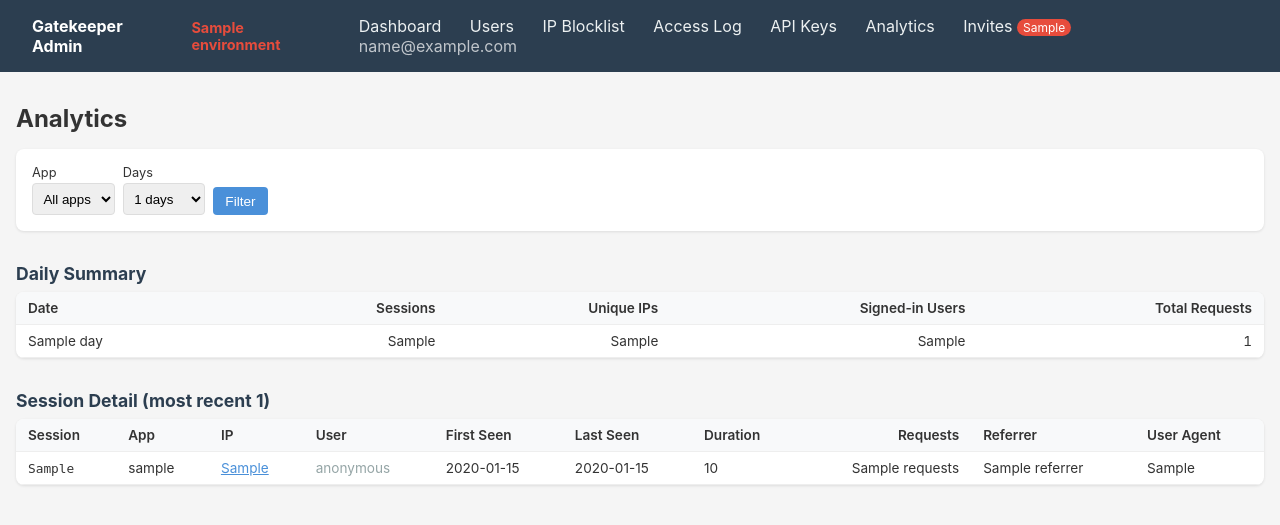
After one commit to Callendina/gatekeeper, a Python web app: template gatekeeper/templates/admin/analytics.html in a window 1280 px wide. The commit adds this page. Shown: the top 525 px of the page. Run offline with Jinja, Linux system fonts and the light colour scheme; the template is opened without the code that fills it: most values are stand-ins (such as "Sample title", 1, 10 or a date in 2020).

Commit message:
Add analytics dashboard with session tracking, referrer, and user agent
Log session_token, referrer, and user_agent on every request through
forward_auth. New /_auth/admin/analytics page shows daily unique session
counts and per-session detail (IP, sign-in status, duration, referrer,
user agent). Filterable by app and time range. DB columns auto-migrate.

Co-Authored-By: Claude Opus 4.6 (1M context) <noreply@anthropic.com>

```diff
--- a/gatekeeper/database.py
+++ b/gatekeeper/database.py
@@ -21,6 +21,9 @@ async def init_db(database_path: str):
 
         # Migrate: add columns that may be missing from older databases
         await _add_column_if_missing(conn, "api_keys", "rate_limit_override", "INTEGER DEFAULT 0")
+        await _add_column_if_missing(conn, "access_log", "session_token", "VARCHAR(255)")
+        await _add_column_if_missing(conn, "access_log", "referrer", "TEXT")
+        await _add_column_if_missing(conn, "access_log", "user_agent", "TEXT")
 
 
 async def _add_column_if_missing(conn, table: str, column: str, col_type: str):
--- a/gatekeeper/models.py
+++ b/gatekeeper/models.py
@@ -140,6 +140,9 @@ class AccessLog(Base):
     method: Mapped[str] = mapped_column(String(10), nullable=False)
     user_email: Mapped[str | None] = mapped_column(String(255), nullable=True)
     status: Mapped[str] = mapped_column(String(20), nullable=False)  # allowed, blocked, rate_limited, paywall
+    session_token: Mapped[str | None] = mapped_column(String(255), nullable=True, index=True)
+    referrer: Mapped[str | None] = mapped_column(Text, nullable=True)
+    user_agent: Mapped[str | None] = mapped_column(Text, nullable=True)
 
 
 class InviteCode(Base):
--- a/gatekeeper/templates/admin/access_log.html
+++ b/gatekeeper/templates/admin/access_log.html
@@ -38,6 +38,7 @@
             <a href="/_auth/admin/ip-blocklist">IP Blocklist</a>
             <a href="/_auth/admin/access-log">Access Log</a>
             <a href="/_auth/admin/api-keys">API Keys</a>
+            <a href="/_auth/admin/analytics">Analytics</a>
             <a href="/_auth/admin/invites">Invites{% if pending_waitlist %} <span style="background:#e74c3c;color:white;border-radius:10px;padding:1px 6px;font-size:0.75rem;">{{ pending_waitlist }}</span>{% endif %}</a>
             <span style="margin-left:1.5rem; opacity:0.7;">{{ admin_email }}</span>
         </div>
--- /dev/null
+++ b/gatekeeper/templates/admin/analytics.html
@@ -0,0 +1,141 @@
+<!DOCTYPE html>
+<html lang="en">
+<head>
+    <meta charset="UTF-8">
+    <title>Analytics - Gatekeeper Admin</title>
+    <style>
+        * { box-sizing: border-box; margin: 0; padding: 0; }
+        body { font-family: -apple-system, BlinkMacSystemFont, "Segoe UI", Roboto, sans-serif; background: #f5f5f5; color: #333; }
+        .nav { background: #2c3e50; color: white; padding: 1rem 2rem; display: flex; justify-content: space-between; align-items: center; }
+        .nav a { color: #ecf0f1; text-decoration: none; margin-left: 1.5rem; }
+        .nav a:hover { color: white; }
+        .content { max-width: 1400px; margin: 2rem auto; padding: 0 1rem; }
+        h2 { margin-bottom: 1rem; }
+        .filters { background: white; padding: 1rem; border-radius: 8px; margin-bottom: 1rem; box-shadow: 0 1px 3px rgba(0,0,0,0.1); display: flex; gap: 0.5rem; align-items: end; flex-wrap: wrap; }
+        .filters .field { display: flex; flex-direction: column; }
+        .filters label { font-size: 0.8rem; margin-bottom: 0.2rem; }
+        .filters input, .filters select { padding: 0.4rem; border: 1px solid #ddd; border-radius: 4px; }
+        button { padding: 0.4rem 0.8rem; border-radius: 4px; border: none; background: #4a90d9; color: white; cursor: pointer; font-size: 0.85rem; }
+        table { width: 100%; border-collapse: collapse; background: white; border-radius: 8px; overflow: hidden; box-shadow: 0 1px 3px rgba(0,0,0,0.1); font-size: 0.85rem; margin-bottom: 2rem; }
+        th, td { padding: 0.5rem 0.75rem; text-align: left; border-bottom: 1px solid #eee; }
+        th { background: #f8f9fa; font-weight: 600; position: sticky; top: 0; }
+        .signed-in { color: #27ae60; font-weight: 600; }
+        .anonymous { color: #95a5a6; }
+        .truncate { max-width: 250px; overflow: hidden; text-overflow: ellipsis; white-space: nowrap; }
+        .bar-cell { position: relative; }
+        .bar { height: 22px; background: #4a90d9; border-radius: 3px; min-width: 2px; opacity: 0.3; }
+        .section-title { margin-top: 2rem; margin-bottom: 0.5rem; color: #2c3e50; font-size: 1.1rem; }
+        .daily-row td { font-variant-numeric: tabular-nums; }
+        .ua-tooltip { cursor: help; border-bottom: 1px dotted #999; }
+    </style>
+</head>
+<body>
+    <div class="nav">
+        <strong>Gatekeeper Admin</strong>{% if environment %}<span style="color:#e74c3c;font-weight:bold;margin-left:1rem;font-size:0.9rem;">{{ environment }}</span>{% endif %}
+        <div>
+            <a href="/_auth/admin">Dashboard</a>
+            <a href="/_auth/admin/users">Users</a>
+            <a href="/_auth/admin/ip-blocklist">IP Blocklist</a>
+            <a href="/_auth/admin/access-log">Access Log</a>
+            <a href="/_auth/admin/api-keys">API Keys</a>
+            <a href="/_auth/admin/analytics">Analytics</a>
+            <a href="/_auth/admin/invites">Invites{% if pending_waitlist %} <span style="background:#e74c3c;color:white;border-radius:10px;padding:1px 6px;font-size:0.75rem;">{{ pending_waitlist }}</span>{% endif %}</a>
+            <span style="margin-left:1.5rem; opacity:0.7;">{{ admin_email }}</span>
+        </div>
+    </div>
+    <div class="content">
+        <h2>Analytics</h2>
+
+        <form method="GET" action="/_auth/admin/analytics" class="filters">
+            <div class="field">
+                <label>App</label>
+                <select name="app_slug">
+                    <option value="">All apps</option>
+                    {% for slug in apps %}
+                    <option value="{{ slug }}" {% if filter_app == slug %}selected{% endif %}>{{ slug }}</option>
+                    {% endfor %}
+                </select>
+            </div>
+            <div class="field">
+                <label>Days</label>
+                <select name="days">
+                    {% for d in [1, 3, 7, 14, 30, 60, 90] %}
+                    <option value="{{ d }}" {% if filter_days == d %}selected{% endif %}>{{ d }} days</option>
+                    {% endfor %}
+                </select>
+            </div>
+            <button type="submit">Filter</button>
+        </form>
+
+        <h3 class="section-title">Daily Summary</h3>
+        <table>
+            <thead>
+                <tr>
+                    <th>Date</th>
+                    <th style="text-align:right;">Sessions</th>
+                    <th style="text-align:right;">Unique IPs</th>
+                    <th style="text-align:right;">Signed-in Users</th>
+                    <th style="text-align:right;">Total Requests</th>
+                </tr>
+            </thead>
+            <tbody>
+                {% for row in daily_rows %}
+                <tr class="daily-row">
+                    <td>{{ row.day }}</td>
+                    <td style="text-align:right;">{{ row.unique_sessions }}</td>
+                    <td style="text-align:right;">{{ row.unique_ips }}</td>
+                    <td style="text-align:right;">{{ row.unique_users }}</td>
+                    <td style="text-align:right;">{{ row.total_requests }}</td>
+                </tr>
+                {% endfor %}
+                {% if not daily_rows %}
+                <tr><td colspan="5" style="text-align:center; color:#999; padding:2rem;">No data for this period</td></tr>
+                {% endif %}
+            </tbody>
+        </table>
+
+        <h3 class="section-title">Session Detail (most recent {{ sessions|length }}{% if sessions|length == 500 %}, capped{% endif %})</h3>
+        <table>
+            <thead>
+                <tr>
+                    <th>Session</th>
+                    <th>App</th>
+                    <th>IP</th>
+                    <th>User</th>
+                    <th>First Seen</th>
+                    <th>Last Seen</th>
+                    <th>Duration</th>
+                    <th style="text-align:right;">Requests</th>
+                    <th>Referrer</th>
+                    <th>User Agent</th>
+                </tr>
+            </thead>
+            <tbody>
+                {% for s in sessions %}
+                <tr>
+                    <td><code style="font-size:0.8rem;">{{ s.token_short }}</code></td>
+                    <td>{{ s.app_slug }}</td>
+                    <td><a href="/_auth/admin/access-log?ip={{ s.ip }}" style="color:#4a90d9;">{{ s.ip }}</a></td>
+                    <td>
+                        {% if s.signed_in %}
+                        <span class="signed-in">{{ s.user_email }}</span>
+                        {% else %}
+                        <span class="anonymous">anonymous</span>
+                        {% endif %}
+                    </td>
+                    <td>{{ s.first_seen.strftime('%m-%d %H:%M') if s.first_seen else '-' }}</td>
+                    <td>{{ s.last_seen.strftime('%m-%d %H:%M') if s.last_seen else '-' }}</td>
+                    <td>{{ s.duration }}</td>
+                    <td style="text-align:right;">{{ s.requests }}</td>
+                    <td class="truncate" title="{{ s.referrer or '' }}">{{ s.referrer or '-' }}</td>
+                    <td class="truncate" title="{{ s.user_agent or '' }}">{{ s.user_agent or '-' }}</td>
+                </tr>
+                {% endfor %}
+                {% if not sessions %}
+                <tr><td colspan="10" style="text-align:center; color:#999; padding:2rem;">No session data yet (session tracking starts after deploy)</td></tr>
+                {% endif %}
+            </tbody>
+        </table>
+    </div>
+</body>
+</html>
--- a/gatekeeper/templates/admin/api_keys.html
+++ b/gatekeeper/templates/admin/api_keys.html
@@ -43,6 +43,7 @@
             <a href="/_auth/admin/ip-blocklist">IP Blocklist</a>
             <a href="/_auth/admin/access-log">Access Log</a>
             <a href="/_auth/admin/api-keys">API Keys</a>
+            <a href="/_auth/admin/analytics">Analytics</a>
             <a href="/_auth/admin/invites">Invites{% if pending_waitlist %} <span style="background:#e74c3c;color:white;border-radius:10px;padding:1px 6px;font-size:0.75rem;">{{ pending_waitlist }}</span>{% endif %}</a>
             <span style="margin-left:1.5rem; opacity:0.7;">{{ admin_email }}</span>
         </div>
--- a/gatekeeper/templates/admin/dashboard.html
+++ b/gatekeeper/templates/admin/dashboard.html
@@ -30,6 +30,7 @@
             <a href="/_auth/admin/ip-blocklist">IP Blocklist</a>
             <a href="/_auth/admin/access-log">Access Log</a>
             <a href="/_auth/admin/api-keys">API Keys</a>
+            <a href="/_auth/admin/analytics">Analytics</a>
             <a href="/_auth/admin/invites">Invites{% if pending_waitlist %} <span style="background:#e74c3c;color:white;border-radius:10px;padding:1px 6px;font-size:0.75rem;">{{ pending_waitlist }}</span>{% endif %}</a>
             <span style="margin-left:1.5rem; opacity:0.7;">{{ admin_email }}</span>
         </div>
--- a/gatekeeper/templates/admin/invites.html
+++ b/gatekeeper/templates/admin/invites.html
@@ -44,6 +44,7 @@
             <a href="/_auth/admin/ip-blocklist">IP Blocklist</a>
             <a href="/_auth/admin/access-log">Access Log</a>
             <a href="/_auth/admin/api-keys">API Keys</a>
+            <a href="/_auth/admin/analytics">Analytics</a>
             <a href="/_auth/admin/invites">Invites{% if pending_waitlist %} <span style="background:#e74c3c;color:white;border-radius:10px;padding:1px 6px;font-size:0.75rem;">{{ pending_waitlist }}</span>{% endif %}</a>
             <span style="margin-left:1.5rem; opacity:0.7;">{{ admin_email }}</span>
         </div>
--- a/gatekeeper/templates/admin/ip_blocklist.html
+++ b/gatekeeper/templates/admin/ip_blocklist.html
@@ -32,6 +32,7 @@
             <a href="/_auth/admin/ip-blocklist">IP Blocklist</a>
             <a href="/_auth/admin/access-log">Access Log</a>
             <a href="/_auth/admin/api-keys">API Keys</a>
+            <a href="/_auth/admin/analytics">Analytics</a>
             <a href="/_auth/admin/invites">Invites{% if pending_waitlist %} <span style="background:#e74c3c;color:white;border-radius:10px;padding:1px 6px;font-size:0.75rem;">{{ pending_waitlist }}</span>{% endif %}</a>
             <span style="margin-left:1.5rem; opacity:0.7;">{{ admin_email }}</span>
         </div>
--- a/gatekeeper/templates/admin/users.html
+++ b/gatekeeper/templates/admin/users.html
@@ -29,6 +29,7 @@
             <a href="/_auth/admin/ip-blocklist">IP Blocklist</a>
             <a href="/_auth/admin/access-log">Access Log</a>
             <a href="/_auth/admin/api-keys">API Keys</a>
+            <a href="/_auth/admin/analytics">Analytics</a>
             <a href="/_auth/admin/invites">Invites{% if pending_waitlist %} <span style="background:#e74c3c;color:white;border-radius:10px;padding:1px 6px;font-size:0.75rem;">{{ pending_waitlist }}</span>{% endif %}</a>
             <span style="margin-left:1.5rem; opacity:0.7;">{{ admin_email }}</span>
         </div>
```
Also changed, not shown: CLAUDE.md (+3 -2 lines), INTEGRATION.md (+15 -0 lines), gatekeeper/admin/routes.py (+102 -0 lines), gatekeeper/auth/forward_auth.py (+38 -23 lines).
